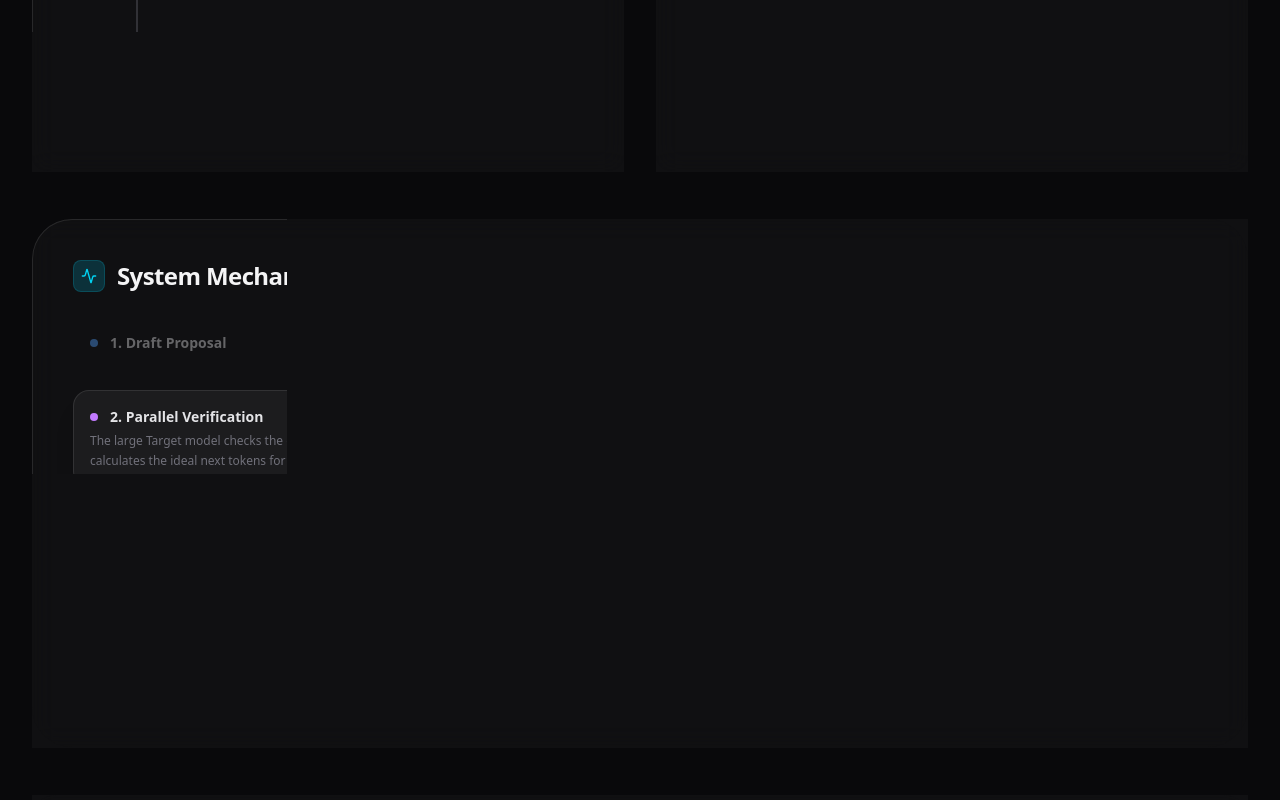
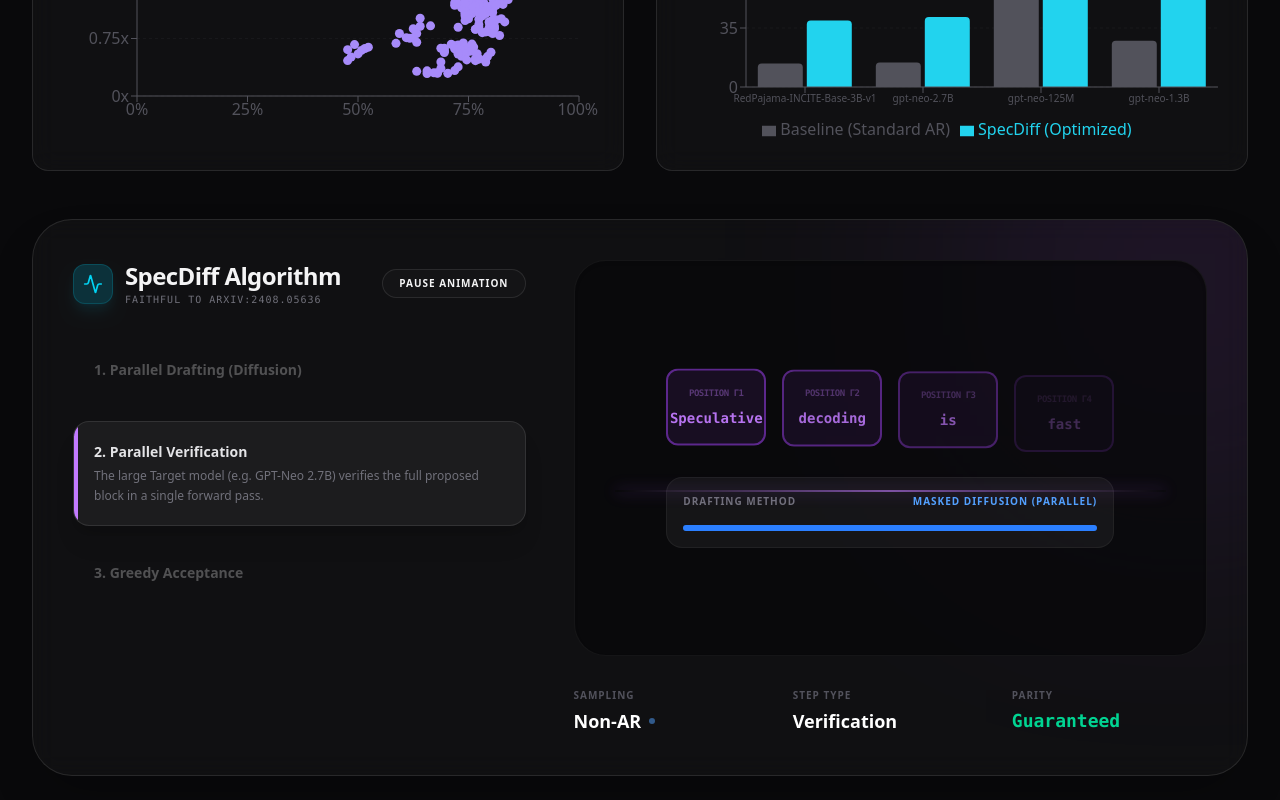
Before and after one commit to Arthur-plg/SpecDiff, a Next.js app in the folder specdiff-analytics/: page / in a window 1280 px wide. Shown: the part 1440-2240 px from the top of the page. Built offline with nearby package versions, Linux system fonts and the light colour scheme.

Commit message:
feat: redesign visualizer to be faithful to SpecDiff paper algorithm

```diff
--- a/specdiff-analytics/app/page.tsx
+++ b/specdiff-analytics/app/page.tsx
@@ -115,22 +115,23 @@ const ChartContainer = ({ title, children }: ChartContainerProps) => (
 const SpeculativeDecodingVisualizer = () => {
   const [step, setStep] = useState(0);
   const [isAuto, setIsAuto] = useState(true);
+  const [diffusionProgress, setDiffusionProgress] = useState(0);
 
   const steps = [
     {
-      title: "1. Draft Proposal",
-      desc: "The lightweight MDLM model proposes a block of γ tokens in parallel. Unlike standard LLMs, it generates the whole block in a few diffusion steps.",
+      title: "1. Parallel Drafting (Diffusion)",
+      desc: "Unlike autoregressive models, MDLM starts with [MASK] tokens and refines the entire block in parallel over T diffusion steps.",
       color: "blue",
       tokens: [
         { text: "Speculative", status: "draft" },
         { text: "decoding", status: "draft" },
         { text: "is", status: "draft" },
-        { text: "slow", status: "draft" } // Intentionally wrong for step 3 demonstration
+        { text: "slow", status: "draft" }
       ]
     },
     {
       title: "2. Parallel Verification",
-      desc: "The large Target model checks the entire block in a single forward pass. It calculates the ideal next tokens for every position simultaneously.",
+      desc: "The large Target model (e.g. GPT-Neo 2.7B) verifies the full proposed block in a single forward pass.",
       color: "purple",
       tokens: [
         { text: "Speculative", status: "checking" },
@@ -140,8 +141,8 @@ const SpeculativeDecodingVisualizer = () => {
       ]
     },
     {
-      title: "3. Acceptance & Correction",
-      desc: "Matches are accepted instantly. On the first mismatch ('slow' vs 'fast'), the Target model provides the correct token and restarts the loop.",
+      title: "3. Greedy Acceptance",
+      desc: "Tokens are accepted left-to-right. On the first mismatch ('slow' vs 'fast'), the Target's correction is used and the next draft starts.",
       color: "emerald",
       tokens: [
         { text: "Speculative", status: "accepted" },
@@ -156,32 +157,46 @@ const SpeculativeDecodingVisualizer = () => {
     if (!isAuto) return;
     const timer = setInterval(() => {
       setStep((s) => (s + 1) % steps.length);
-    }, 5000);
+    }, 6000);
     return () => clearInterval(timer);
   }, [isAuto, steps.length]);
 
+  // Diffusion animation simulation for step 0
+  React.useEffect(() => {
+    if (step === 0) {
+      setDiffusionProgress(0);
+      const interval = setInterval(() => {
+        setDiffusionProgress(p => (p < 1 ? p + 0.1 : 1));
+      }, 200);
+      return () => clearInterval(interval);
+    }
+  }, [step]);
+
   return (
-    <div className="glass-card p-10 rounded-[2.5rem] flex flex-col gap-10 overflow-hidden relative border border-white/5">
+    <div className="glass-card p-10 rounded-[2.5rem] flex flex-col gap-10 overflow-hidden relative border border-white/5 shadow-2xl">
       {/* Background Glow */}
       <div className={cn(
-        "absolute -top-24 -right-24 w-64 h-64 blur-[120px] transition-all duration-1000 opacity-20",
+        "absolute -top-24 -right-24 w-80 h-80 blur-[140px] transition-all duration-1000 opacity-20",
         step === 0 ? "bg-blue-500" : step === 1 ? "bg-purple-500" : "bg-emerald-500"
       )} />
 
       <div className="flex flex-col lg:flex-row gap-12 items-start relative z-10">
-        <div className="flex-1 flex flex-col gap-6">
+        <div className="flex-1 flex flex-col gap-8">
           <div className="flex items-center justify-between">
             <div className="flex items-center gap-3">
-              <div className="w-8 h-8 rounded-lg bg-cyan-500/20 flex items-center justify-center border border-cyan-500/20">
-                <Activity size={16} className="text-cyan-400" />
+              <div className="w-10 h-10 rounded-xl bg-cyan-500/20 flex items-center justify-center border border-cyan-500/20 shadow-lg shadow-cyan-500/10">
+                <Activity size={20} className="text-cyan-400" />
               </div>
-              <h2 className="text-2xl font-bold tracking-tight">System Mechanism</h2>
+              <div>
+                <h2 className="text-2xl font-bold tracking-tight">SpecDiff Algorithm</h2>
+                <p className="text-[10px] text-zinc-500 font-mono uppercase tracking-widest">Faithful to arXiv:2408.05636</p>
+              </div>
             </div>
             <button
               onClick={() => setIsAuto(!isAuto)}
-              className="text-[10px] font-bold uppercase tracking-widest px-3 py-1 rounded-full border border-white/10 hover:bg-white/5 transition-colors"
+              className="text-[10px] font-bold uppercase tracking-widest px-4 py-1.5 rounded-full border border-white/10 hover:bg-white/5 transition-colors bg-zinc-900/50"
             >
-              {isAuto ? "Pause Auto" : "Play Auto"}
+              {isAuto ? "Pause Animation" : "Resume Play"}
             </button>
           </div>
 
@@ -191,100 +206,126 @@ const SpeculativeDecodingVisualizer = () => {
                 key={i}
                 onClick={() => { setStep(i); setIsAuto(false); }}
                 className={cn(
-                  "w-full text-left p-4 rounded-2xl border transition-all duration-300 group",
+                  "w-full text-left p-5 rounded-2xl border transition-all duration-300 group relative overflow-hidden",
                   step === i
                     ? "bg-white/5 border-white/10 shadow-xl"
-                    : "border-transparent opacity-40 hover:opacity-100"
+                    : "border-transparent opacity-30 hover:opacity-100"
                 )}
               >
+                {step === i && (
+                  <motion.div
+                    layoutId="active-step-bar"
+                    className={cn(
+                      "absolute left-0 top-0 bottom-0 w-1",
+                      i === 0 ? "bg-blue-400" : i === 1 ? "bg-purple-400" : "bg-emerald-400"
+                    )}
+                  />
+                )}
                 <div className="flex items-center gap-3 mb-1">
-                  <div className={cn(
-                    "w-2 h-2 rounded-full",
-                    i === 0 ? "bg-blue-400" : i === 1 ? "bg-purple-400" : "bg-emerald-400"
-                  )} />
                   <h4 className="font-bold text-sm text-zinc-200">{s.title}</h4>
                 </div>
+                <AnimatePresence>
                   {step === i && (
                     <motion.p
                       initial={{ height: 0, opacity: 0 }}
                       animate={{ height: "auto", opacity: 1 }}
+                      exit={{ height: 0, opacity: 0 }}
                       className="text-xs text-zinc-500 leading-relaxed overflow-hidden"
                     >
                       {s.desc}
                     </motion.p>
                   )}
+                </AnimatePresence>
               </button>
             ))}
           </div>
         </div>
 
-        <div className="flex-[1.2] w-full flex flex-col gap-8">
-           <div className="bg-zinc-950/50 rounded-3xl border border-white/5 p-8 aspect-[16/9] flex items-center justify-center relative group">
-              <div className="flex flex-wrap justify-center gap-3 md:gap-4">
-                <AnimatePresence mode="wait">
+        <div className="flex-[1.4] w-full flex flex-col gap-8">
+           <div className="bg-zinc-950/80 rounded-[2rem] border border-white/5 p-10 aspect-[16/10] flex flex-col items-center justify-center relative group shadow-inner">
+
+              {/* Draft Phase specific visual: MASK tokens */}
+              <div className="flex flex-wrap justify-center gap-4 mb-8">
                 {steps[step].tokens.map((token, i) => (
                   <motion.div
                     key={`${step}-${i}`}
-                      initial={{ opacity: 0, scale: 0.8, filter: "blur(10px)" }}
-                      animate={{ opacity: 1, scale: 1, filter: "blur(0px)" }}
-                      transition={{ delay: i * 0.1, duration: 0.5 }}
+                    initial={{ opacity: 0, y: 10 }}
+                    animate={{ opacity: 1, y: 0 }}
+                    transition={{ delay: step === 0 ? 0 : i * 0.1, duration: 0.4 }}
                     className={cn(
-                        "px-4 py-3 rounded-xl border-2 font-mono text-sm font-bold flex flex-col items-center gap-1 transition-all duration-500",
-                        token.status === "draft" && "bg-blue-500/10 border-blue-500/50 text-blue-400",
+                      "min-w-[100px] py-4 rounded-xl border-2 font-mono text-sm font-bold flex flex-col items-center gap-2 transition-all duration-700 relative",
+                      token.status === "draft" && "bg-blue-500/5 border-blue-500/30 text-blue-400/80",
                       token.status === "checking" && "bg-purple-500/10 border-purple-500/50 text-purple-400",
                       token.status === "accepted" && "bg-emerald-500/10 border-emerald-500/50 text-emerald-400",
-                        token.status === "corrected" && "bg-orange-500/10 border-orange-500 shadow-[0_0_15px_rgba(249,115,22,0.3)] text-orange-400"
+                      token.status === "corrected" && "bg-orange-500/10 border-orange-500 shadow-[0_0_20px_rgba(249,115,22,0.2)] text-orange-400"
                     )}
                   >
-                      <span className="text-[10px] uppercase tracking-tighter opacity-50 mb-1">T{i+1}</span>
-                      {token.text}
+                    <span className="text-[9px] uppercase tracking-tighter opacity-40">Position γ{i+1}</span>
+                    <span className="relative">
+                      {step === 0 ? (
+                        diffusionProgress < (i + 1) / 5 ? (
+                          <span className="opacity-30 blur-[2px]">[MASK]</span>
+                        ) : (
+                          <motion.span initial={{ opacity: 0 }} animate={{ opacity: 1 }}>{token.text}</motion.span>
+                        )
+                      ) : (
+                        token.text
+                      )}
+                    </span>
+
                     {token.status === "corrected" && (
                       <motion.div
-                          initial={{ scale: 0 }}
-                          animate={{ scale: 1 }}
-                          className="absolute -top-2 -right-2 bg-orange-500 text-white p-1 rounded-full border-2 border-zinc-950"
+                        initial={{ scale: 0, rotate: -45 }}
+                        animate={{ scale: 1, rotate: 0 }}
+                        className="absolute -top-3 -right-3 bg-orange-500 text-white p-1.5 rounded-full border-2 border-zinc-950 shadow-lg"
                       >
-                          <Zap size={10} fill="currentColor" />
+                        <Zap size={12} fill="currentColor" />
                       </motion.div>
                     )}
                   </motion.div>
                 ))}
-                </AnimatePresence>
               </div>
 
-              {/* Scanning Line for Step 2 */}
-              {step === 1 && (
+              {/* Algorithm Legend */}
+              <div className="flex flex-col gap-4 w-full max-w-md bg-white/5 p-4 rounded-2xl border border-white/5">
+                 <div className="flex items-center justify-between text-[10px] font-bold uppercase tracking-widest text-zinc-500">
+                    <span>Drafting Method</span>
+                    <span className="text-blue-400">Masked Diffusion (Parallel)</span>
+                 </div>
+                 <div className="h-1.5 w-full bg-zinc-900 rounded-full overflow-hidden">
                     <motion.div
-                  initial={{ left: "5%" }}
-                  animate={{ left: "95%" }}
-                  transition={{ duration: 2, repeat: Infinity, ease: "easeInOut" }}
-                  className="absolute top-8 bottom-8 w-1 bg-gradient-to-b from-transparent via-purple-400 to-transparent shadow-[0_0_20px_rgba(168,85,247,0.5)] z-20"
+                       className="h-full bg-blue-500 shadow-[0_0_10px_rgba(59,130,246,0.5)]"
+                       animate={{ width: step === 0 ? `${diffusionProgress * 100}%` : "100%" }}
                     />
-              )}
-
-              {/* Label for models */}
-              <div className="absolute bottom-6 left-1/2 -translate-x-1/2 flex items-center gap-4">
-                 <div className="flex items-center gap-2 text-[10px] font-bold text-zinc-500">
-                    <div className="w-2 h-2 rounded-full bg-blue-500" /> Draft Model (MDLM)
-                 </div>
-                 <div className="flex items-center gap-2 text-[10px] font-bold text-zinc-500">
-                    <div className="w-2 h-2 rounded-full bg-purple-500" /> Target Model (GPT)
-                 </div>
                  </div>
               </div>
 
-           <div className="grid grid-cols-3 gap-4 text-center">
-              <div className="p-4 rounded-2xl bg-zinc-900/50 border border-white/5">
-                 <div className="text-zinc-500 text-[10px] font-bold uppercase mb-1">Theoretical Max</div>
-                 <div className="text-xl font-bold text-white">γ + 1</div>
+              {/* Laser Scan for Step 2 */}
+              {step === 1 && (
+                <motion.div
+                  initial={{ top: "10%", opacity: 0 }}
+                  animate={{ top: "90%", opacity: 1 }}
+                  transition={{ duration: 1.5, repeat: Infinity, ease: "linear" }}
+                  className="absolute left-10 right-10 h-[2px] bg-gradient-to-r from-transparent via-purple-400 to-transparent shadow-[0_0_15px_rgba(168,85,247,0.8)] z-20"
+                />
+              )}
            </div>
-              <div className="p-4 rounded-2xl bg-zinc-900/50 border border-white/5">
-                 <div className="text-zinc-500 text-[10px] font-bold uppercase mb-1">Verified Parity</div>
-                 <div className="text-xl font-bold text-emerald-400 font-mono">100%</div>
+
+           {/* Metrics Legend */}
+           <div className="grid grid-cols-3 gap-6">
+              <div className="flex flex-col gap-1">
+                 <span className="text-[10px] font-bold text-zinc-600 uppercase tracking-widest">Sampling</span>
+                 <div className="text-lg font-bold text-white flex items-center gap-2">
+                    Non-AR <div className="w-1.5 h-1.5 rounded-full bg-blue-400 animate-pulse" />
                  </div>
-              <div className="p-4 rounded-2xl bg-zinc-900/50 border border-white/5">
-                 <div className="text-zinc-500 text-[10px] font-bold uppercase mb-1">Latency Savings</div>
-                 <div className="text-xl font-bold text-cyan-400">~65%</div>
+              </div>
+              <div className="flex flex-col gap-1">
+                 <span className="text-[10px] font-bold text-zinc-600 uppercase tracking-widest">Step Type</span>
+                 <div className="text-lg font-bold text-white">Verification</div>
+              </div>
+              <div className="flex flex-col gap-1">
+                 <span className="text-[10px] font-bold text-zinc-600 uppercase tracking-widest">Parity</span>
+                 <div className="text-lg font-bold text-emerald-400 font-mono">Guaranteed</div>
               </div>
            </div>
         </div>
```
Lines whose indentation alone changed are shown as unchanged.
